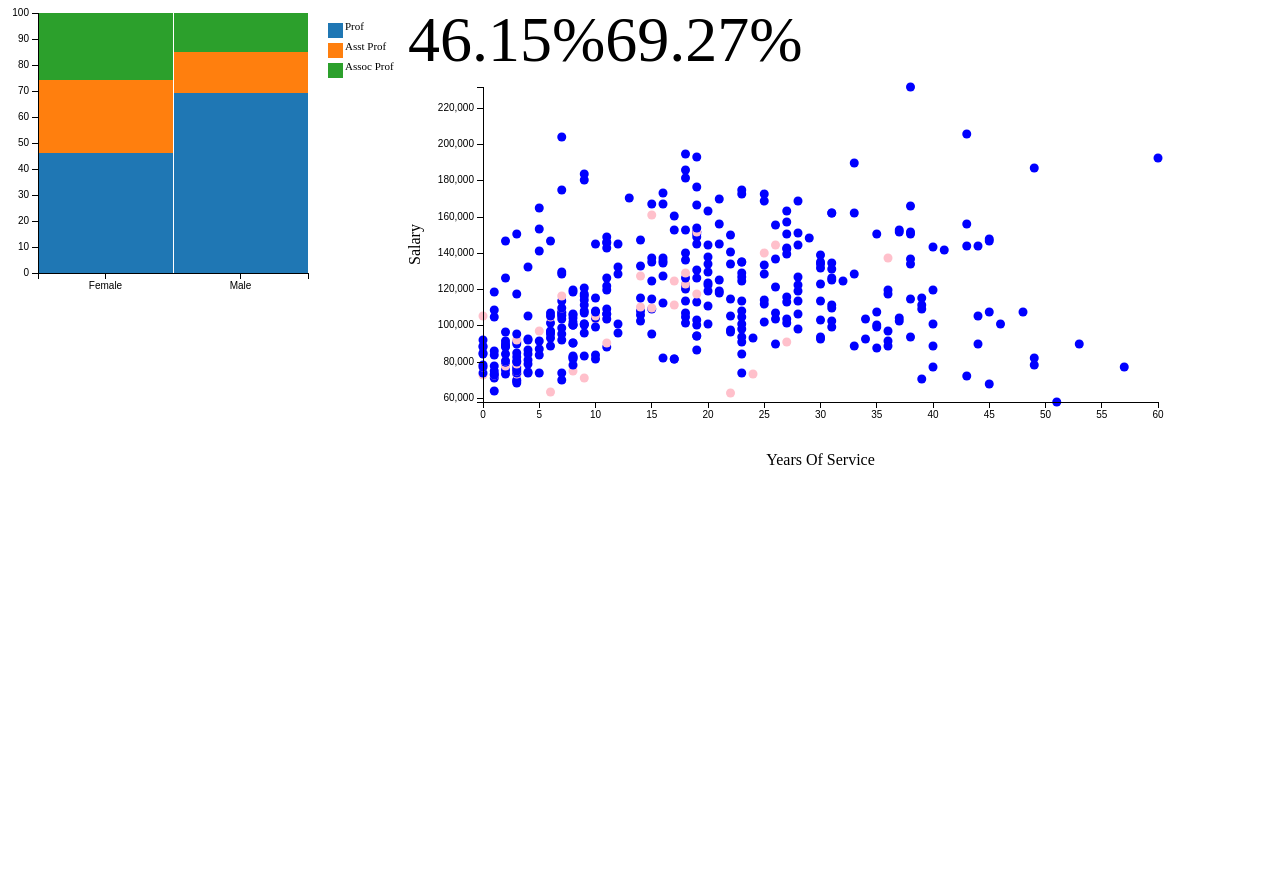
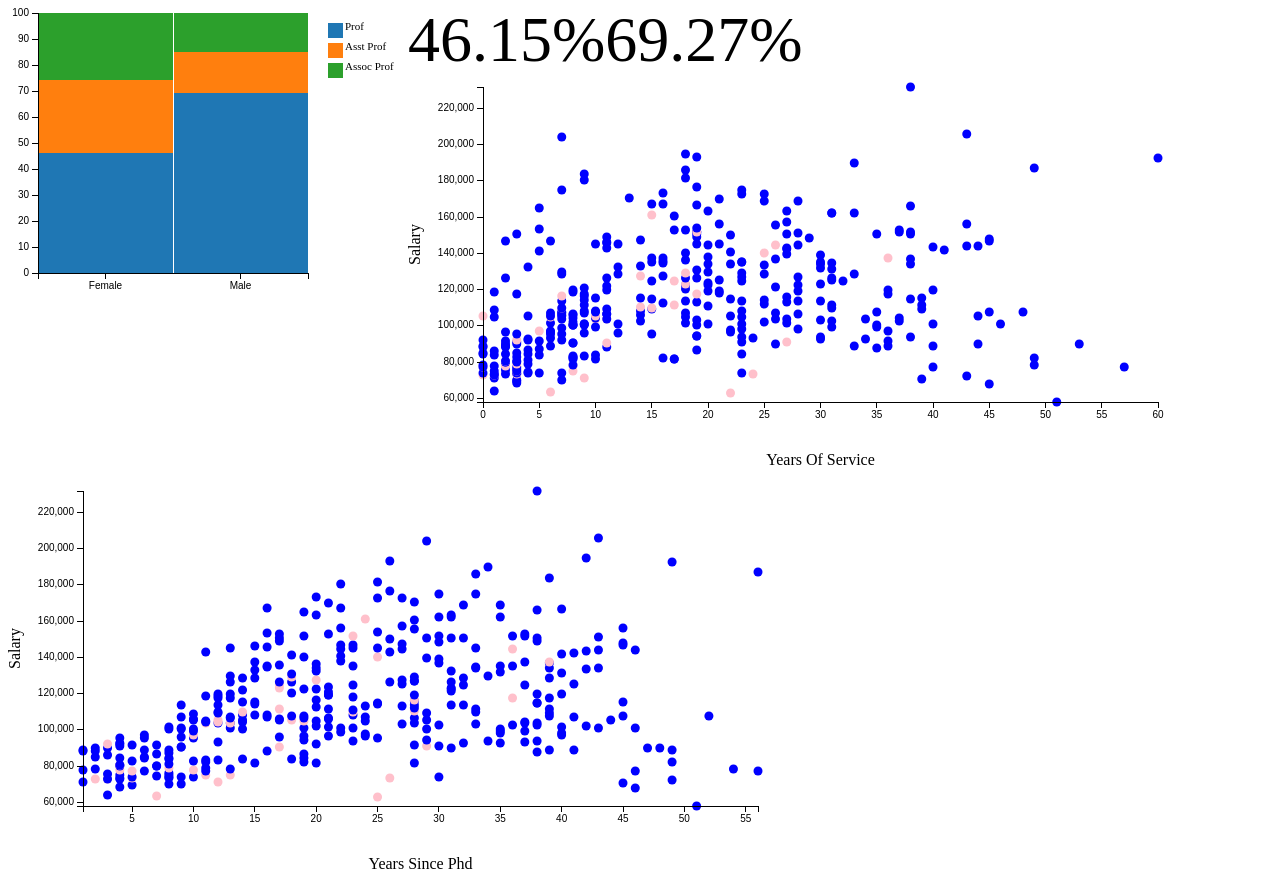
Before and after one commit to LittleBlue418/CI-Gender-In-Academia-Dashboard, a plain HTML site: page index.html in a window 1280 px wide. Shown: the part 381-1266 px from the top of the page. Before the commit the page ends 862 px from the top, so only its background shows below. Drawn offline with Linux system fonts and the light colour scheme.

Commit message:
Years since Phd scatter graph added

```diff
--- a/index.html
+++ b/index.html
@@ -35,5 +35,7 @@
 
     <div id="service-salary"></div>
 
+    <div id="phd-salary"></div>
+
 </body>
 </html>
--- a/static/js/graph.js
+++ b/static/js/graph.js
@@ -7,6 +7,7 @@ function makeGraphs(error, salaryData) {
 
   salaryData.forEach(function (d) {
     d.salary = parseInt(d.salary);
+    d.yrs_since_phd = parseInt(d["yrs.since.phd"]);
     d.yrs_service = parseInt(d["yrs.service"]);
   })
 
@@ -20,6 +21,7 @@ function makeGraphs(error, salaryData) {
   show_rank_distribution(ndx);
 
   show_service_to_salary_correlation(ndx);
+  show_phd_to_salary_correlation(ndx);
 
   dc.renderAll();
 }
@@ -35,26 +37,26 @@ function show_discipline_selector(ndx) {
 
 function show_percent_that_are_professors(ndx, gender, element) {
   var percentageThatAreProf = ndx.groupAll().reduce(
-      function(p, v) {
+    function (p, v) {
       if (v.sex === gender) {
         p.count++;
-              if(v.rank === "Prof") {
+        if (v.rank === "Prof") {
           p.are_prof++;
         }
       }
       return p;
     },
-      function(p, v) {
+    function (p, v) {
       if (v.sex === gender) {
         p.count--;
-              if(v.rank === "Prof") {
+        if (v.rank === "Prof") {
           p.are_prof--;
         }
       }
       return p;
     },
-      function() {
-          return {count: 0, are_prof: 0};
+    function () {
+      return { count: 0, are_prof: 0 };
     },
   );
 
@@ -190,7 +192,7 @@ function show_service_to_salary_correlation(ndx) {
 
   var yearsOfServiceDim = ndx.dimension(dc.pluck("yrs_service"));
 
-  var serviceAndSalaryDim =ndx.dimension(function(d) {
+  var serviceAndSalaryDim = ndx.dimension(function (d) {
     return [d.yrs_service, d.salary, d.rank, d.sex]
   })
   var experienceSalaryGroup = serviceAndSalaryDim.group();
@@ -207,7 +209,7 @@ function show_service_to_salary_correlation(ndx) {
     .clipPadding(10)
     .xAxisLabel("Years Of Service")
     .yAxisLabel("Salary")
-    .title(function(d) {
+    .title(function (d) {
       return d.key[2] + " earned " + d.key[1];
     })
     .colorAccessor(function (d) {
@@ -216,5 +218,42 @@ function show_service_to_salary_correlation(ndx) {
     .colors(genderColors)
     .dimension(serviceAndSalaryDim)
     .group(experienceSalaryGroup)
-    .margins({top: 10, right: 50, bottom: 75, left: 75});
+    .margins({ top: 10, right: 50, bottom: 75, left: 75 });
 }
+
+function show_phd_to_salary_correlation(ndx) {
+
+  var genderColors = d3.scale.ordinal()
+    .domain(["Female", "Male"])
+    .range(["pink", "blue"]);
+
+  var yearsSincePHDDim = ndx.dimension(dc.pluck("yrs_since_phd"));
+
+  var phdDim = ndx.dimension(function (d) {
+    return [d.yrs_since_phd, d.salary, d.rank, d.sex]
+  })
+  var phdSalaryGroup = phdDim.group();
+
+  var minPhd = yearsSincePHDDim.bottom(1)[0].yrs_since_phd;
+  var maxPhd = yearsSincePHDDim.top(1)[0].yrs_since_phd;
+
+  dc.scatterPlot("#phd-salary")
+    .width(800)
+    .height(400)
+    .x(d3.scale.linear().domain([minPhd, maxPhd]))
+    .brushOn(false)
+    .symbolSize(8)
+    .clipPadding(10)
+    .xAxisLabel("Years Since Phd")
+    .yAxisLabel("Salary")
+    .title(function (d) {
+      return d.key[2] + " earned " + d.key[1];
+    })
+    .colorAccessor(function (d) {
+      return d.key[3];
+    })
+    .colors(genderColors)
+    .dimension(phdDim)
+    .group(phdSalaryGroup)
+    .margins({ top: 10, right: 50, bottom: 75, left: 75 });
+}
```
Lines whose indentation alone changed are shown as unchanged.
